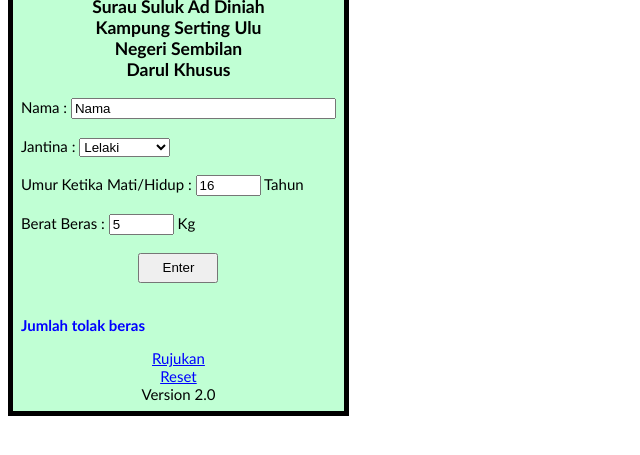
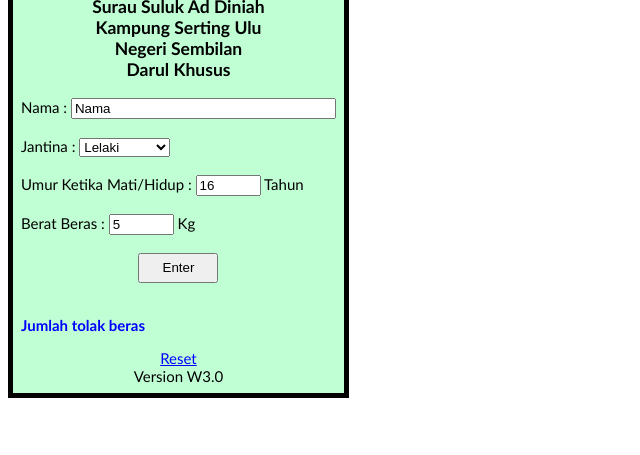
Before and after one commit to tolakberas/tolakberas, a plain HTML site: page index.html in a window 1280 px wide. Shown: the part 89-544 px from the top of the page, without its empty margins (0-640 px from the left). Drawn offline with Linux system fonts and the light colour scheme.

Commit message:
remove rujukan
buang rujukan link. add information. change version to W3.0.

```diff
--- a/index.html
+++ b/index.html
@@ -145,13 +145,16 @@ width:80px;
 <p id="namaout"></p>
 <P><b class="tajuk">Jumlah tolak beras</b></P>
 <p id="jawapanout"></p>
-<center><a href="rujukan.htm">Rujukan<br></a>
+<center>
+<!--<a href="rujukan.htm">Rujukan<br></a>-->
 <a href="index.html">Reset<br></a>
-Version 2.0</center>
+Version W3.0</center>
 
 </td>
 </tr>
 </table>
-<!--dibuat oleh zahiruddin, Naqiuddin dan keluarga Norzain, May 2015-->
+<!--dibuat oleh zahiruddin, Naqiuddin dan keluarga Norzain, May 2015
+this version is for online use (W3.0). December 2019.
+-->
 </body>
 </html>
```
